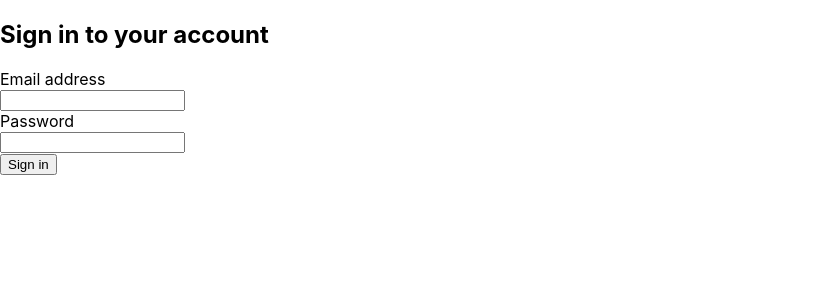
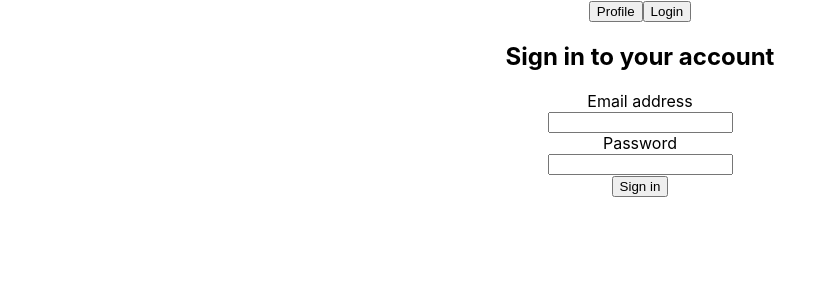
Before and after one commit to kingsley1986/testclient, a React (Create React App) app: page /login in a window 1280 px wide. Shown: the top 300 px of the page, without its empty margins (0-837 px from the left). Built offline with nearby package versions, Linux system fonts and the light colour scheme; no server answers.

Commit message:
first commit

```diff
--- a/src/App.js
+++ b/src/App.js
@@ -1,17 +1,23 @@
-import logo from "./logo.svg";
+import React from "react";
+import { BrowserRouter as Router, Routes, Route } from "react-router-dom";
 import "./App.css";
 import UserLoginForm from "./Components/Login";
-import UserProfile from "./Components/Profile.js";
-import { BrowserRouter as Router, Routes, Route } from "react-router-dom";
+import UserProfile from "./Components/Profile";
+import Navbar from "./Components/Navbar"; // Import the Navbar component
 
 function App() {
   return (
     <Router>
-      <Routes>
-        {/* User routes */}
-        <Route path="/login" element={<UserLoginForm />} />
-        <Route path="/profile" element={<UserProfile />} />
-      </Routes>
+      <div className="App">
+        {/* Include the Navbar at the top of your app */}
+        <Navbar />
+
+        {/* Routes for different pages */}
+        <Routes>
+          <Route path="/login" element={<UserLoginForm />} />
+          <Route path="/profile" element={<UserProfile />} />
+        </Routes>
+      </div>
     </Router>
   );
 }
--- a/src/Components/Login.js
+++ b/src/Components/Login.js
@@ -12,7 +12,7 @@ const UserLoginForm = ({ setUser }) => {
     e.preventDefault();
     try {
       const response = await axios.post(
-        "https://myhairapp.fly.dev/users/api/login",
+        "http://myhairapp.fly.dev/users/api/login",
         { email, password },
         { withCredentials: true }
       );
--- /dev/null
+++ b/src/Components/Navbar.js
@@ -0,0 +1,17 @@
+import React from "react";
+import { Link } from "react-router-dom";
+
+const Navbar = () => {
+  return (
+    <nav className="navbar">
+      <Link to="/profile">
+        <button className="profile-button">Profile</button>
+      </Link>
+      <Link to="/login">
+        <button className="login-button">Login</button>
+      </Link>
+    </nav>
+  );
+};
+
+export default Navbar;
--- a/src/Components/Profile.js
+++ b/src/Components/Profile.js
@@ -1,12 +1,10 @@
-// src/Components/Profile.js
 import React, { useEffect, useState } from "react";
-import { useNavigate } from "react-router-dom";
+import { Link, useNavigate } from "react-router-dom";
 import { UserCircle } from "lucide-react";
 import axios from "axios";
 
-// Dynamically handle API base URL for different environments
 const api = axios.create({
-  baseURL: process.env.REACT_APP_API_BASE_URL || "https://myhairapp.fly.dev",
+  baseURL: "http://myhairapp.fly.dev",
   withCredentials: true, // This is crucial for sending cookies
 });
 
@@ -32,6 +30,7 @@ const ProfilePage = () => {
           headers: {
             Authorization: `Bearer ${token}`,
           },
+          withCredentials: true, // Include credentials (e.g., cookies)
         });
 
         console.log("API response:", response.data); // Log the entire response
@@ -41,6 +40,7 @@ const ProfilePage = () => {
         }
 
         setUser(response.data.user);
+        console.log(user);
       } catch (err) {
         console.error(
           "Error fetching profile:",
@@ -58,7 +58,7 @@ const ProfilePage = () => {
     };
 
     fetchProfile();
-  }, [navigate]); // No need to include `user` as dependency
+  }, [navigate]);
 
   if (loading) {
     return (
```
